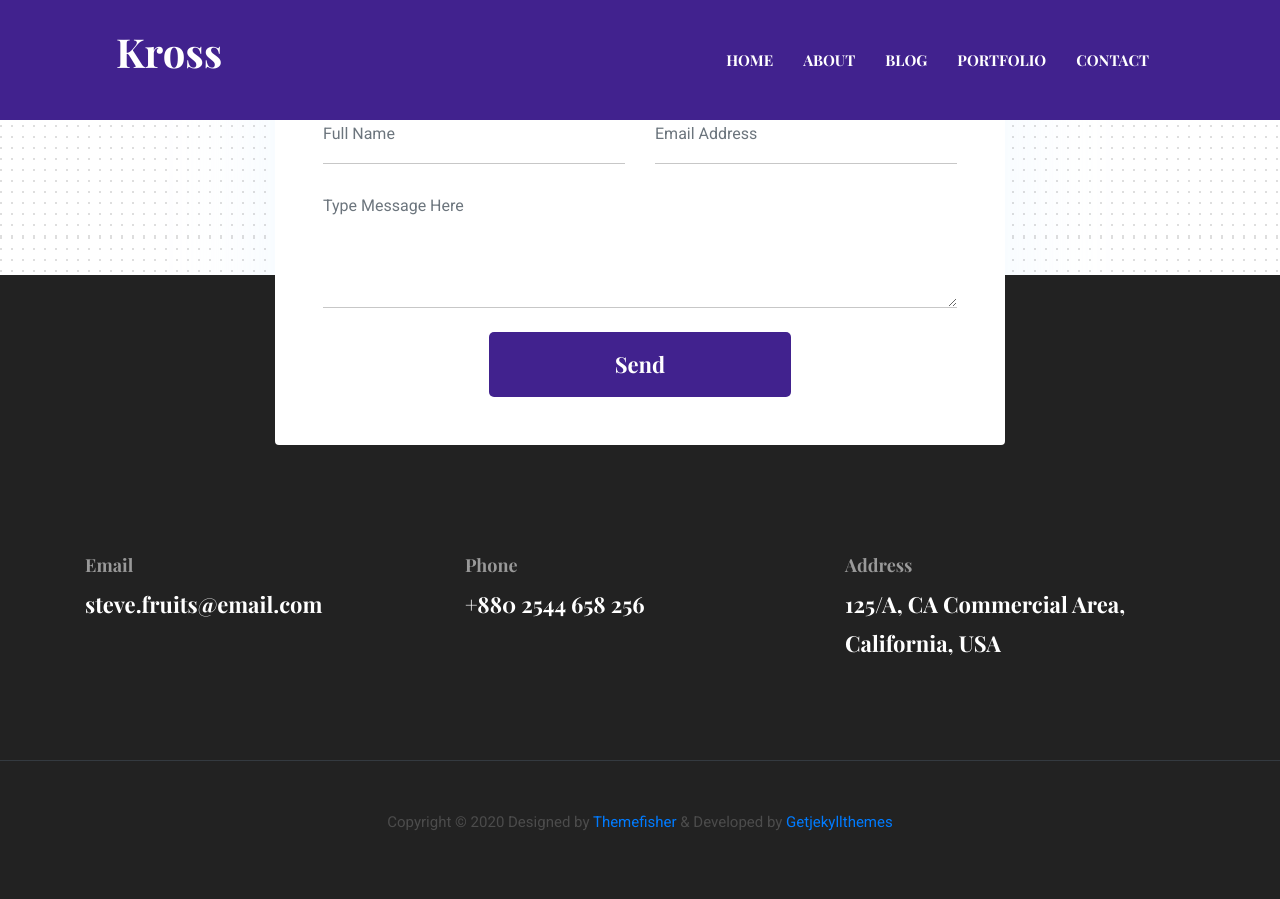
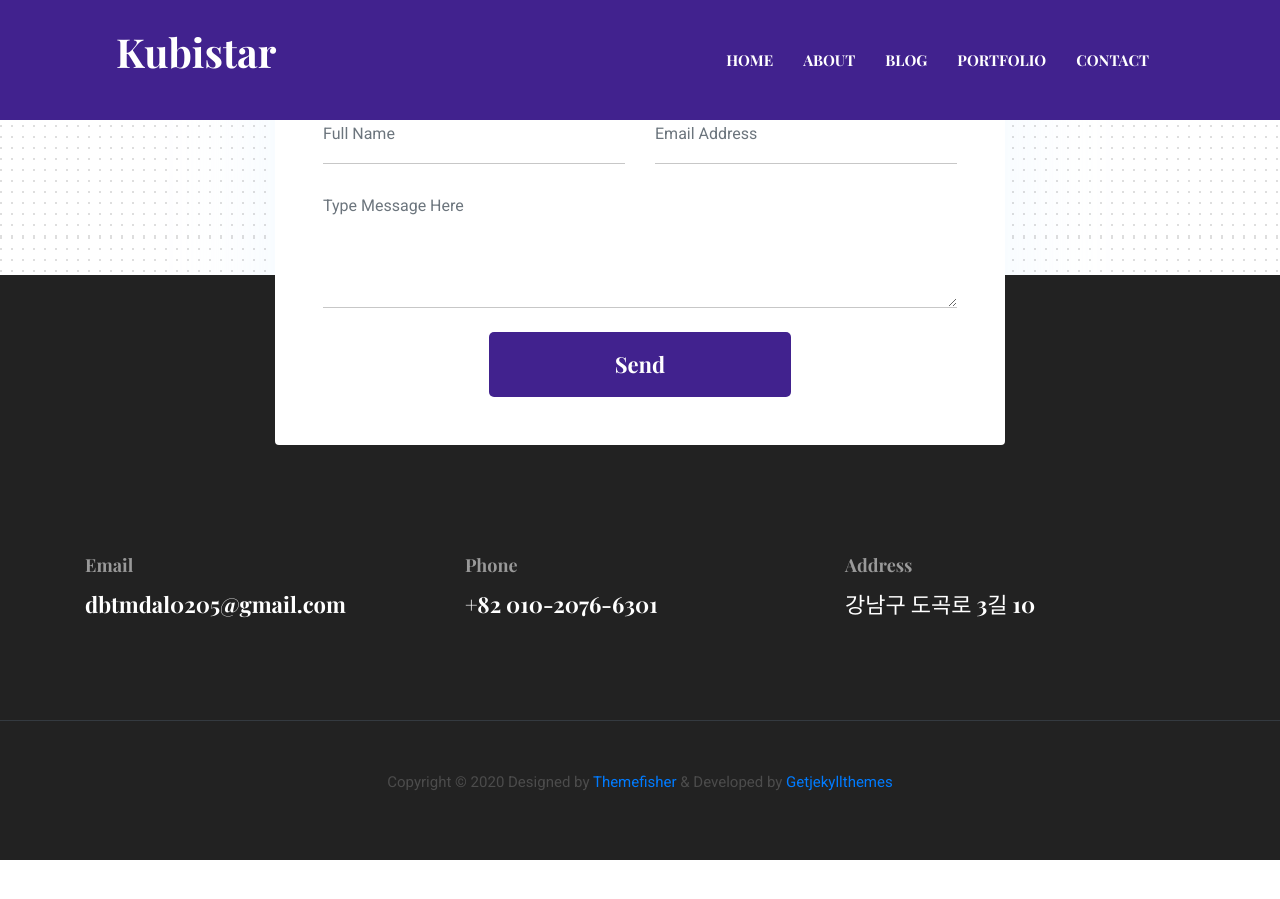
Before and after one commit to kubistar/kubistar.github.io, a Jekyll site: the page built from index.html, in a window 1280 px wide and 900 px high, scrolled down 6590 px. Built offline with Jekyll 4.4.1, drawn with Linux system fonts in a browser that asks for light colours; after the commit the page ends 7450 px from its top, so only the background shows below that; some of the changed text lies outside the part shown.

Commit message:
포트폴리오 수정중

```diff
--- a/_data/settings.yml
+++ b/_data/settings.yml
@@ -2,13 +2,13 @@
 #-------------------------------
 # General Site Settings
 
-title: Kross
+title: Kubistar
 logo:
 author: themefisher
 description: this is meta description
-email: steve.fruits@email.com
-phone: +880 2544 658 256
-address: 125/A, CA Commercial Area, California, USA
+email: dbtmdal0205@gmail.com
+phone: +82 010-2076-6301
+address: 강남구 도곡로 3길 10
 copyright: Copyright &copy; 2020 Designed by [Themefisher](https://themefisher.com) & Developed by [Getjekyllthemes](https://getjekyllthemes.com)
 
 menu:
@@ -36,7 +36,7 @@ disqus-identifier: # Add your shortname for Disqus Comment. For example mr-brown
 # Hero Section
 
 hero:
-  hero-title: Hi! I’m <br> Christoher <br> UX designer
+  hero-title: Hi! I’m <br> Yoo Seungmi <br> S/W developer
 
 social:
   - { icon: "ti-facebook", link: "#" }
```
